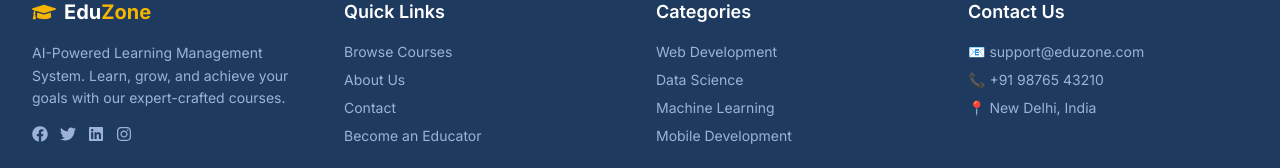
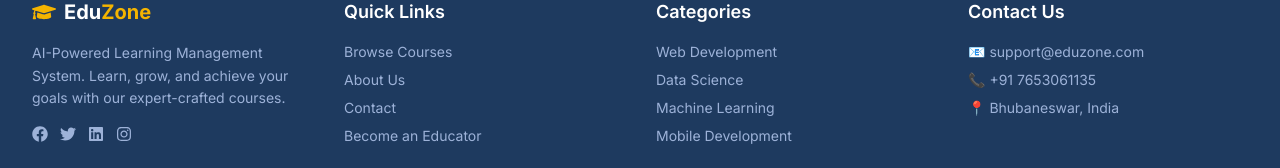
Before and after one commit to lmsadmin25-pixel/EduZone, a React (Vite) app in the folder client/: page / in a window 1280 px wide. Shown: the part 2791-2959 px from the top of the page. Built offline with nearby package versions, Linux system fonts and the light colour scheme; no server answers.

Commit message:
Update Footer.jsx

```diff
--- a/client/src/components/Footer.jsx
+++ b/client/src/components/Footer.jsx
@@ -50,8 +50,8 @@ const Footer = () => {
             <h3 className="text-lg font-semibold mb-4">Contact Us</h3>
             <ul className="space-y-2 text-sm text-primary-200">
               <li>📧 support@eduzone.com</li>
-              <li>📞 +91 98765 43210</li>
-              <li>📍 New Delhi, India</li>
+              <li>📞 +91 7653061135</li>
+              <li>📍 Bhubaneswar, India</li>
             </ul>
           </div>
         </div>
```
